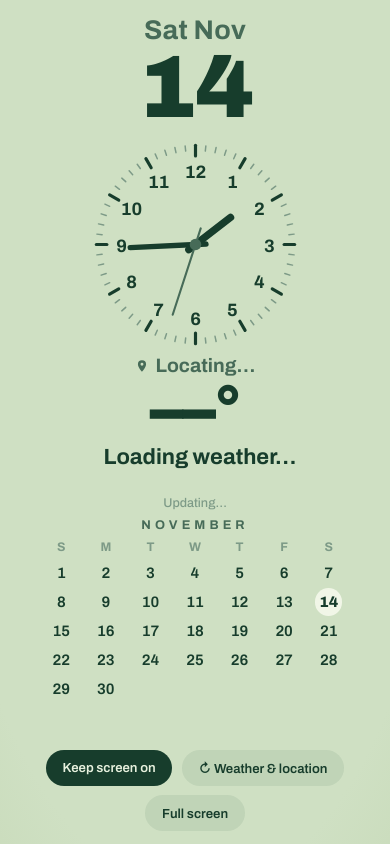
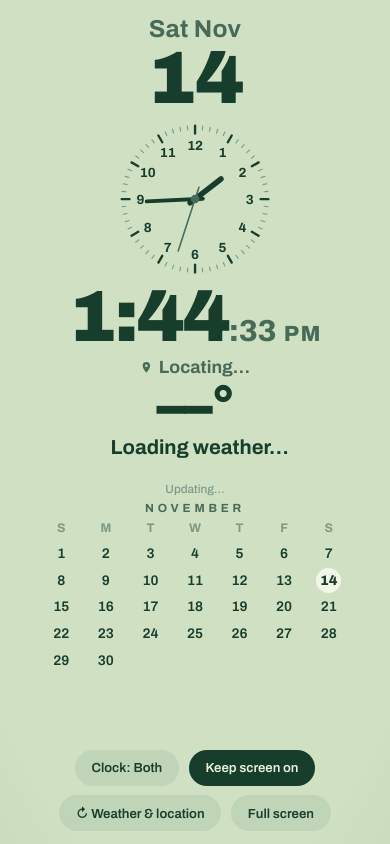
Before and after one commit to happysleepy617/happysleepy617.github.io, a plain HTML site: page index.html in a window 390 px wide. Drawn offline with Linux system fonts and the light colour scheme.

Commit message:
Add large digital clock with Both/Digital/Analogue modes

```diff
--- a/index.html
+++ b/index.html
@@ -151,6 +151,55 @@
         flex: none;
       }
       .clock-wrap svg { width: 100%; height: 100%; display: block; }
+
+      /* ---------- Digital time: large readout under the analogue face.
+         Three display modes, switched by the Clock button and held in
+         memory only: "both" (default), "digital", "analogue". ---------- */
+      .clock-block {
+        display: flex;
+        flex-direction: column;
+        align-items: center;
+        flex: none;
+      }
+      .digital {
+        text-align: center;
+        line-height: 0.95;
+        margin-top: 1.4vh;
+        font-variant-numeric: tabular-nums;
+        white-space: nowrap;
+      }
+      .d-time {
+        font-size: clamp(3.6rem, 9.5vw, 6.8rem);
+        font-weight: 900;
+        letter-spacing: -0.03em;
+        color: var(--ink);
+      }
+      .d-sec {
+        font-size: clamp(1.5rem, 4vw, 2.8rem);
+        font-weight: 800;
+        color: var(--ink-soft);
+        letter-spacing: -0.01em;
+      }
+      .d-ampm {
+        font-size: clamp(1.1rem, 2.8vw, 2rem);
+        font-weight: 800;
+        color: var(--ink-soft);
+        letter-spacing: 0.06em;
+        margin-left: 0.35em;
+        text-transform: uppercase;
+      }
+      /* Both: shrink the analogue face so the large digital readout fits
+         in the same top-right quadrant without pushing weather off. */
+      .stage[data-clock-mode="both"] .clock-wrap { width: min(27vh, 23vw); }
+      /* Digital only: no face, the readout becomes the whole clock —
+         as large as the quadrant allows. */
+      .stage[data-clock-mode="digital"] .clock-wrap { display: none; }
+      .stage[data-clock-mode="digital"] .digital { margin-top: 0; }
+      .stage[data-clock-mode="digital"] .d-time { font-size: clamp(4.6rem, 12vw, 9.5rem); }
+      .stage[data-clock-mode="digital"] .d-sec { font-size: clamp(1.9rem, 5vw, 3.8rem); }
+      .stage[data-clock-mode="digital"] .d-ampm { font-size: clamp(1.3rem, 3.4vw, 2.6rem); }
+      /* Analogue only: original photo layout. */
+      .stage[data-clock-mode="analogue"] .digital { display: none; }
       .weather {
         align-self: flex-start;
         margin-left: 9%;
@@ -230,32 +279,46 @@
         }
         .left, .right { display: contents; }
         .date-block { order: 1; text-align: center; }
-        .dow-month { font-size: 3.2vh; }
-        .daynum { font-size: 10.5vh; margin-top: 0.3vh; }
-        .clock-wrap { order: 2; align-self: center; width: min(25vh, 58vw); margin-top: 1vh; }
+        .dow-month { font-size: 2.9vh; }
+        .daynum { font-size: 8.8vh; margin-top: 0.3vh; }
+        .clock-block { order: 2; align-self: center; margin-top: 0.8vh; }
+        .clock-wrap { width: min(25vh, 58vw); }
+        .stage[data-clock-mode="both"] .clock-wrap { width: min(18.5vh, 44vw); }
+        .digital { margin-top: 0.7vh; }
+        .d-time { font-size: 8.6vh; }
+        .d-sec { font-size: 3.6vh; }
+        .d-ampm { font-size: 2.6vh; }
+        .stage[data-clock-mode="digital"] .digital { margin-top: 0.4vh; }
+        .stage[data-clock-mode="digital"] .d-time { font-size: 12vh; }
+        .stage[data-clock-mode="digital"] .d-sec { font-size: 5vh; }
+        .stage[data-clock-mode="digital"] .d-ampm { font-size: 3.4vh; }
+        .stage[data-clock-mode="analogue"] .daynum { font-size: 10.5vh; }
         .weather { order: 3; align-self: center; margin-left: 0; text-align: center; margin-top: 0.6vh; }
         .wx-place, .wx-cond { justify-content: center; }
-        .wx-place { font-size: 2.3vh; }
-        .wx-temp { font-size: 8vh; }
-        .wx-cond { font-size: 2.6vh; }
-        .wx-hl { font-size: 2.2vh; }
-        .wx-note { font-size: 1.5vh; margin-top: 0.3em; min-height: 0; }
-        .cal-block { order: 4; margin-top: 1vh; }
-        .cal-month { text-align: center; font-size: 1.5vh; margin-bottom: 0.4vh; }
+        .wx-place { font-size: 2.1vh; }
+        .wx-temp { font-size: 6.8vh; }
+        .wx-cond { font-size: 2.4vh; }
+        .wx-hl { font-size: 2vh; }
+        .wx-note { font-size: 1.4vh; margin-top: 0.3em; min-height: 0; }
+        .cal-block { order: 4; margin-top: 0.8vh; }
+        .cal-month { text-align: center; font-size: 1.4vh; margin-bottom: 0.4vh; }
         .cal { width: min(80vw, 24rem); margin: 0 auto; row-gap: 0.1em; }
-        .cal span { font-size: 1.8vh; width: 1.8em; height: 1.8em; }
+        .cal span { font-size: 1.65vh; width: 1.8em; height: 1.8em; }
         .controls { order: 5; margin-top: auto; padding-top: 1vh; }
       }
       @media (orientation: portrait) and (max-height: 640px) {
-        .daynum { font-size: 9.5vh; }
+        .daynum { font-size: 8vh; }
+        .stage[data-clock-mode="both"] .clock-wrap { width: min(16vh, 40vw); }
         .clock-wrap { width: min(23vh, 52vw); }
-        .wx-temp { font-size: 7vh; }
-        .cal span { font-size: 1.6vh; }
+        .d-time { font-size: 7.6vh; }
+        .stage[data-clock-mode="digital"] .d-time { font-size: 10.5vh; }
+        .wx-temp { font-size: 6vh; }
+        .cal span { font-size: 1.5vh; }
       }
     </style>
   </head>
   <body>
-    <main class="stage">
+    <main class="stage" id="stage" data-clock-mode="both">
       <section class="left" aria-label="Date and calendar">
         <div class="date-block">
           <div class="dow-month" id="dowMonth">—</div>
@@ -268,6 +331,7 @@
       </section>
 
       <section class="right" aria-label="Clock and weather">
+        <div class="clock-block">
           <div class="clock-wrap">
             <svg viewBox="0 0 200 200" role="img" aria-label="Analogue clock">
               <g id="ticks"></g>
@@ -277,6 +341,10 @@
               <line id="handS" x1="100" y1="116" x2="100" y2="30" stroke-width="2" stroke-linecap="round" />
               <circle cx="100" cy="100" r="5.5" id="hub" />
             </svg>
+          </div>
+          <div class="digital" role="timer" aria-label="Digital clock">
+            <span class="d-time" id="digTime">--:--</span><span class="d-sec" id="digSec">:--</span><span class="d-ampm" id="digAmpm"></span>
+          </div>
         </div>
         <div class="weather">
           <div class="wx-place">
@@ -291,6 +359,7 @@
       </section>
 
       <nav class="controls" aria-label="Clock controls">
+        <button id="modeBtn" type="button">Clock: Both</button>
         <button id="wakeBtn" type="button" aria-pressed="false">Keep screen on</button>
         <button id="locBtn" type="button">↻ Weather &amp; location</button>
         <button id="fsBtn" type="button">Full screen</button>
@@ -309,6 +378,7 @@
         var dowMonth = el("dowMonth"), dayNum = el("dayNum"),
             calMonth = el("calMonth"), cal = el("cal");
         var handH = el("handH"), handM = el("handM"), handS = el("handS");
+        var digTime = el("digTime"), digSec = el("digSec"), digAmpm = el("digAmpm");
 
         /* ---------- Clock face ---------- */
         (function buildFace() {
@@ -366,10 +436,24 @@
           cal.innerHTML = html;
         }
 
-        /* ---------- Clock hands ---------- */
+        /* ---------- Clock hands + digital readout ---------- */
+        var lastDigKey = "";
+        function renderDigital(now) {
+          var sec = now.getSeconds();
+          var key = now.getHours() + ":" + now.getMinutes() + ":" + sec;
+          if (key === lastDigKey) return;
+          lastDigKey = key;
+          var h24 = now.getHours();
+          var h12 = h24 % 12 || 12;
+          function pad(n) { return (n < 10 ? "0" : "") + n; }
+          digTime.textContent = h12 + ":" + pad(now.getMinutes());
+          digSec.textContent = ":" + pad(sec);
+          digAmpm.textContent = h24 < 12 ? "AM" : "PM";
+        }
         function tick() {
           var now = new Date();
           renderDate(now);
+          renderDigital(now);
           var ms = now.getMilliseconds();
           var s = now.getSeconds() + ms / 1000;
           var m = now.getMinutes() + s / 60;
@@ -380,6 +464,24 @@
           requestAnimationFrame(tick);
         }
         requestAnimationFrame(tick);
+
+        /* ---------- Clock display mode: Both → Digital → Analogue ----------
+           In-memory only; defaults to Both on every open so the large
+           digital readout is always there unless switched away. */
+        (function () {
+          var stage = el("stage"), modeBtn = el("modeBtn");
+          var modes = [
+            { id: "both", label: "Clock: Both" },
+            { id: "digital", label: "Clock: Digital" },
+            { id: "analogue", label: "Clock: Analogue" }
+          ];
+          var idx = 0;
+          modeBtn.addEventListener("click", function () {
+            idx = (idx + 1) % modes.length;
+            stage.setAttribute("data-clock-mode", modes[idx].id);
+            modeBtn.textContent = modes[idx].label;
+          });
+        })();
 
         /* ---------- Weather (Open-Meteo, no key needed) ----------
            Nothing is allowed to block the weather: geolocation gets a
```
Lines whose indentation alone changed are shown as unchanged.
